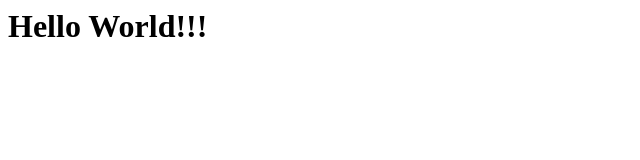
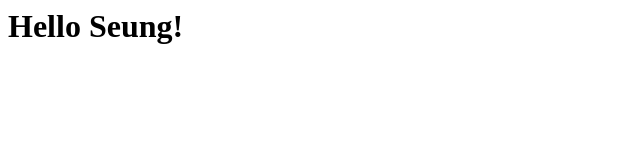
Before and after one commit to Park-seungg/202510-GITHUB-ACTIONS, a plain HTML site: page index.html in a window 1280 px wide. Shown: the whole page, without its empty margins (0-640 px from the left). Drawn offline with Linux system fonts and the light colour scheme.

Commit message:
Change greeting from 'Hello World' to 'Hello Seung'

```diff
--- a/index.html
+++ b/index.html
@@ -1 +1 @@
-<h1>Hello World!!!</h1>
+<h1>Hello Seung!</h1>
```
